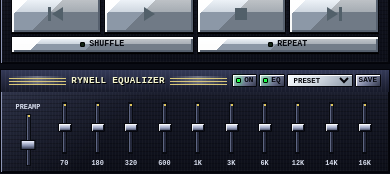
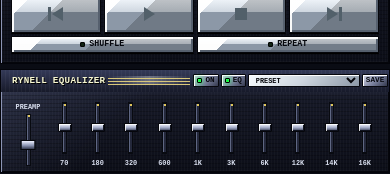
Before and after one commit to tompat1/musicplayer, a React (Vite) app: page / in a window 390 px wide. Shown: the part 213-387 px from the top of the page. Built offline with nearby package versions, Linux system fonts and the light colour scheme.

Commit message:
feat: improve Winamp preset select and EQ panel styles for better responsiveness and layout

```diff
--- a/src/styles.css
+++ b/src/styles.css
@@ -1974,16 +1974,19 @@
 }
 
 .winamp-preset-select {
-  max-width: 66px;
+  width: min(112px, 32vw);
+  max-width: 112px;
+  min-width: 0;
   min-height: 13px;
-  padding: 0 2px;
+  padding: 0 14px 0 3px;
   border: 1px solid #06070d;
   border-radius: 1px;
   color: #05060b;
   background:
     linear-gradient(135deg, #f7fbff, #cfd7e0 48%, #8c98a7);
   box-shadow: inset 1px 1px 0 #fff;
-  font: 900 0.46rem/1 var(--mono);
+  font: 900 condensed 0.43rem/1 var(--mono);
+  letter-spacing: 0;
   text-transform: uppercase;
 }
 
@@ -2330,6 +2333,11 @@
 
 .winamp-eq-panel {
   min-height: 94px;
+}
+
+.winamp-eq-panel .winamp-window-bar {
+  grid-template-columns: minmax(0, 1fr) max-content minmax(82px, 112px) max-content;
+  gap: 3px;
 }
 
 .winamp-eq-body {
```
